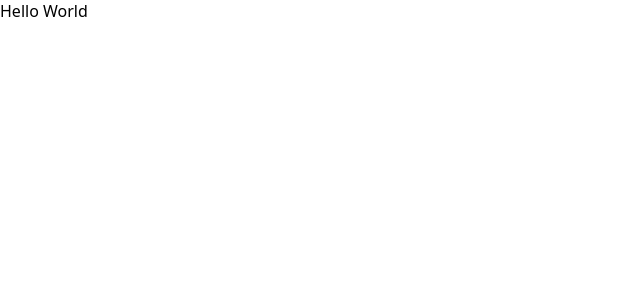
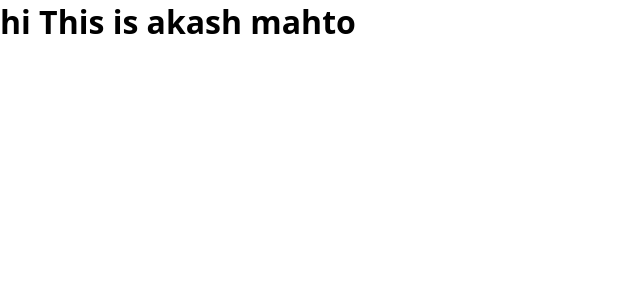
Before and after one commit to Akashmahto022/pinterest-Project, a React (Vite) app in the folder client/: page / in a window 1280 px wide. Shown: the top 300 px of the page, without its empty margins (0-640 px from the left). Built offline with nearby package versions, Linux system fonts and the light colour scheme.

Commit message:
changes in the app file

```diff
--- a/client/src/App.jsx
+++ b/client/src/App.jsx
@@ -2,7 +2,9 @@ import './app.css'
 
 const App = () => {
   return (
-    <div>Hello World</div>
+    <div>
+      <h1>hi This is akash mahto</h1>
+    </div>
   )
 }
 
```
